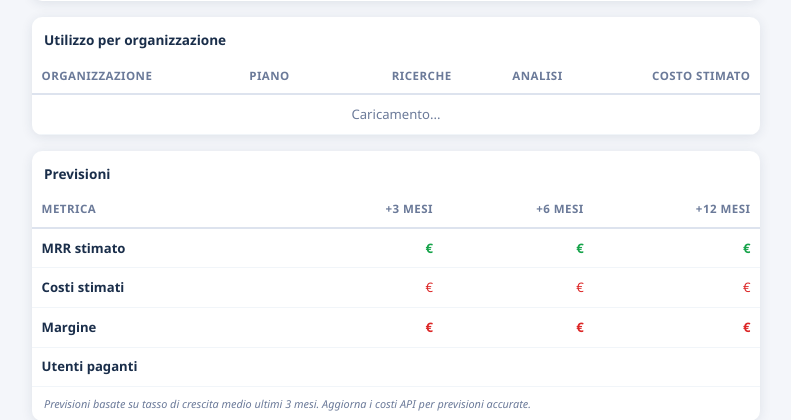
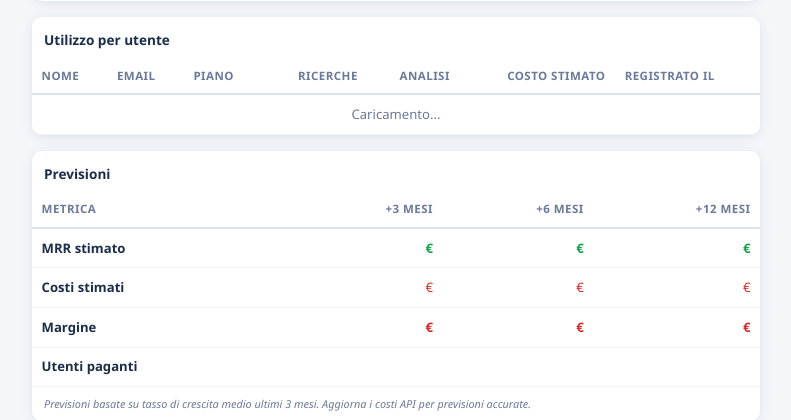
Before and after one commit to Steewee98/Huntly, a Python web app: template templates/admin.html in a window 1280 px wide. Shown: the part 1246-1666 px from the top of the page, without its empty margins (480-1271 px from the left). Run offline with Jinja, Linux system fonts and the light colour scheme; the template is opened without the code that fills it, so the values that code supplies are empty.

Commit message:
fix: tabella utilizzo per utente, console.log debug dati realtime
- Sostituita tabella 'Utilizzo per organizzazione' con 'Utilizzo per utente'
- Query JOIN utenti+organizzazioni+utilizzo_mensile con email, piano, costo stimato
- Email cliccabile (mailto), data registrazione localizzata it-IT
- console.log dati ricevuti in aggiornaDati() per debug

Co-Authored-By: Claude Opus 4.6 <noreply@anthropic.com>

```diff
--- a/templates/admin.html
+++ b/templates/admin.html
@@ -221,21 +221,23 @@
         <canvas id="storico-canvas" height="200"></canvas>
     </div>
 
-    <!-- Card 4: Utilizzo per organizzazione -->
+    <!-- Card 4: Utilizzo per utente -->
     <div class="card" style="margin-bottom:1rem;overflow-x:auto;">
-        <div style="padding:0.75rem 0.75rem 0;font-size:0.85rem;font-weight:600;">Utilizzo per organizzazione</div>
+        <div style="padding:0.75rem 0.75rem 0;font-size:0.85rem;font-weight:600;">Utilizzo per utente</div>
         <table class="admin-table" style="margin-top:0.5rem;">
             <thead>
                 <tr>
-                    <th>Organizzazione</th>
+                    <th>Nome</th>
+                    <th>Email</th>
                     <th>Piano</th>
                     <th style="text-align:right;">Ricerche</th>
                     <th style="text-align:right;">Analisi</th>
                     <th style="text-align:right;">Costo stimato</th>
+                    <th>Registrato il</th>
                 </tr>
             </thead>
-            <tbody id="tbody-utilizzo-org">
-                <tr><td colspan="5" style="text-align:center;color:var(--grigio-testo);">Caricamento...</td></tr>
+            <tbody id="tbody-utilizzo-utenti">
+                <tr><td colspan="7" style="text-align:center;color:var(--grigio-testo);">Caricamento...</td></tr>
             </tbody>
         </table>
     </div>
@@ -623,27 +625,30 @@ function _aggiornaValori(d) {
     // Storico chart
     if (d.storico && d.storico.length) _initStoricoChart(d.storico);
 
-    // Tabella utilizzo per org
-    if (d.utilizzo_per_org) _aggiornaUtilizzoOrg(d.utilizzo_per_org);
+    // Tabella utilizzo per utente
+    if (d.utilizzo_per_utente) _aggiornaUtilizzoUtenti(d.utilizzo_per_utente);
 }
 
-function _aggiornaUtilizzoOrg(orgs) {
-    var tbody = document.getElementById('tbody-utilizzo-org');
+function _aggiornaUtilizzoUtenti(utenti) {
+    var tbody = document.getElementById('tbody-utilizzo-utenti');
     if (!tbody) return;
-    if (!orgs || !orgs.length) {
-        tbody.innerHTML = '<tr><td colspan="5" style="text-align:center;color:var(--grigio-testo);">Nessun utilizzo</td></tr>';
+    if (!utenti || !utenti.length) {
+        tbody.innerHTML = '<tr><td colspan="7" style="text-align:center;color:var(--grigio-testo);">Nessun utilizzo</td></tr>';
         return;
     }
     var html = '';
-    for (var i = 0; i < orgs.length; i++) {
-        var o = orgs[i];
-        var piano = o.piano || 'free';
+    for (var i = 0; i < utenti.length; i++) {
+        var u = utenti[i];
+        var piano = u.piano || 'free';
+        var dataReg = u.creato_il ? new Date(u.creato_il).toLocaleDateString('it-IT') : '\u2014';
         html += '<tr>' +
-            '<td style="font-weight:500;">' + (o.nome || '\u2014') + '</td>' +
+            '<td style="font-weight:500;">' + (u.nome || '\u2014') + '</td>' +
+            '<td><a href="mailto:' + u.email + '" style="color:var(--azzurro);text-decoration:none;">' + u.email + '</a></td>' +
             '<td><span class="admin-badge piano-badge-' + piano + '">' + piano.toUpperCase() + '</span></td>' +
-            '<td style="text-align:right;">' + o.ricerche + '</td>' +
-            '<td style="text-align:right;">' + o.analisi + '</td>' +
-            '<td style="text-align:right;font-weight:600;">\u20AC' + o.costo_stimato.toFixed(2) + '</td>' +
+            '<td style="text-align:right;">' + u.ricerche + '</td>' +
+            '<td style="text-align:right;">' + u.analisi + '</td>' +
+            '<td style="text-align:right;font-weight:600;">\u20AC' + u.costo_stimato.toFixed(2) + '</td>' +
+            '<td>' + dataReg + '</td>' +
             '</tr>';
     }
     tbody.innerHTML = html;
@@ -656,6 +661,7 @@ async function aggiornaDati() {
     try {
         var resp = await fetch('/admin/contabilita-realtime?mese=' + encodeURIComponent(mese));
         var d = await resp.json();
+        console.log('[contabilita] dati ricevuti:', d);
         _aggiornaValori(d);
     } catch(e) {
         console.error('Errore aggiornamento contabilita:', e);
```
Also changed, not shown: routes/admin.py (+14 -10 lines).
